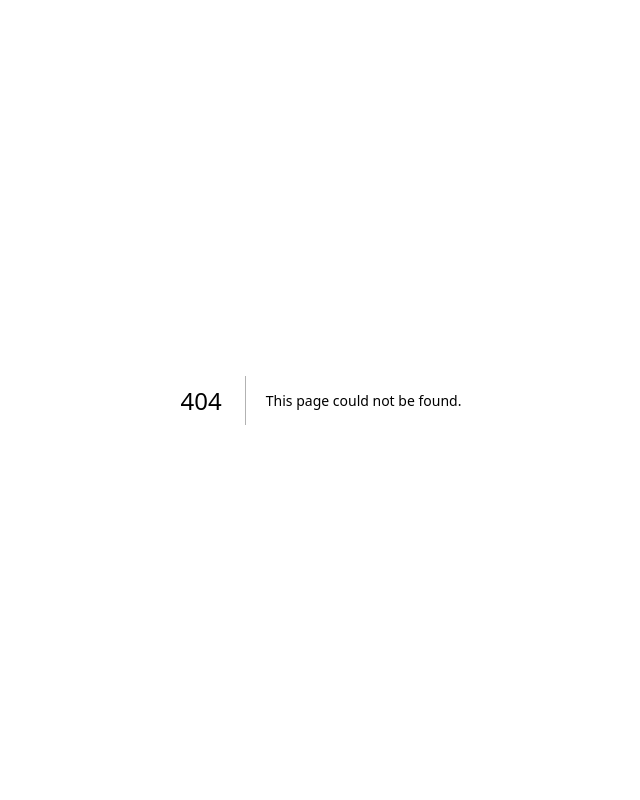
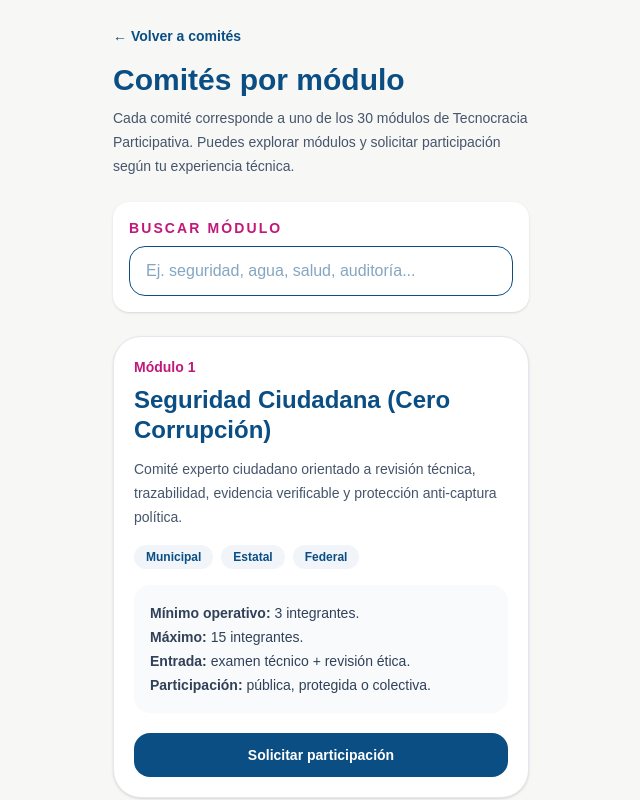
Before and after one commit to TecnocraciaParticipativaMexico/Plataforma, a Next.js app in the folder web/: page /comites/modulos in a window 1280 px wide. Before the commit this address had no page. Shown: the top 800 px of the page, without its empty margins (319-959 px from the left). Built offline with nearby package versions, Linux system fonts and the light colour scheme.

Commit message:
feat: crear explorador de modulos de comites expertos

```diff
--- /dev/null
+++ b/web/app/comites/modulos/page.tsx
@@ -0,0 +1,116 @@
+"use client";
+
+import Link from "next/link";
+import { useMemo, useState } from "react";
+import { modulosTecnocracia } from "../../lib/modulosTecnocracia";
+
+export default function ModulosComitesPage() {
+  const [busqueda, setBusqueda] = useState("");
+
+  const modulos = useMemo(() => {
+    return modulosTecnocracia.filter((m) =>
+      `${m.id} ${m.nombre}`
+        .toLowerCase()
+        .includes(busqueda.toLowerCase())
+    );
+  }, [busqueda]);
+
+  return (
+    <main className="min-h-screen bg-[#F7F7F5] text-[#0A4E84]">
+      <div className="mx-auto max-w-md px-4 py-6">
+        <Link
+          href="/comites"
+          className="mb-4 inline-block text-sm font-semibold"
+        >
+          ← Volver a comités
+        </Link>
+
+        <h1 className="mb-2 text-3xl font-bold">
+          Comités por módulo
+        </h1>
+
+        <p className="mb-6 text-sm leading-6 text-slate-600">
+          Cada comité corresponde a uno de los 30 módulos de Tecnocracia
+          Participativa. Puedes explorar módulos y solicitar participación
+          según tu experiencia técnica.
+        </p>
+
+        <div className="mb-6 rounded-2xl bg-white p-4 shadow-sm">
+          <div className="mb-2 text-sm font-bold uppercase tracking-[0.15em] text-[#C2187A]">
+            Buscar módulo
+          </div>
+
+          <input
+            value={busqueda}
+            onChange={(e) => setBusqueda(e.target.value)}
+            placeholder="Ej. seguridad, agua, salud, auditoría..."
+            className="w-full rounded-2xl border border-[#0A4E84] bg-white px-4 py-3 text-base outline-none"
+          />
+        </div>
+
+        <div className="space-y-4">
+          {modulos.map((modulo) => (
+            <div
+              key={modulo.id}
+              className="rounded-[28px] border border-slate-200 bg-white p-5 shadow-sm"
+            >
+              <div className="mb-2 text-sm font-bold text-[#C2187A]">
+                Módulo {modulo.id}
+              </div>
+
+              <h2 className="mb-3 text-2xl font-bold leading-tight">
+                {modulo.nombre}
+              </h2>
+
+              <p className="mb-4 text-sm leading-6 text-slate-600">
+                Comité experto ciudadano orientado a revisión técnica,
+                trazabilidad, evidencia verificable y protección
+                anti-captura política.
+              </p>
+
+              <div className="mb-4 flex flex-wrap gap-2">
+                <span className="rounded-full bg-slate-100 px-3 py-1 text-xs font-semibold">
+                  Municipal
+                </span>
+
+                <span className="rounded-full bg-slate-100 px-3 py-1 text-xs font-semibold">
+                  Estatal
+                </span>
+
+                <span className="rounded-full bg-slate-100 px-3 py-1 text-xs font-semibold">
+                  Federal
+                </span>
+              </div>
+
+              <div className="rounded-2xl bg-slate-50 p-4 text-sm leading-6 text-slate-700">
+                <div>
+                  <strong>Mínimo operativo:</strong> 3 integrantes.
+                </div>
+
+                <div>
+                  <strong>Máximo:</strong> 15 integrantes.
+                </div>
+
+                <div>
+                  <strong>Entrada:</strong> examen técnico + revisión ética.
+                </div>
+
+                <div>
+                  <strong>Participación:</strong> pública, protegida o
+                  colectiva.
+                </div>
+              </div>
+
+              <Link
+                href={`/comites/solicitar?modulo=${modulo.id}`}
+                className="mt-5 block w-full rounded-2xl bg-[#0A4E84] px-4 py-3 text-center text-sm font-bold text-white"
+              >
+                Solicitar participación
+              </Link>
+            </div>
+          ))}
+        </div>
+      </div>
+    </main>
+  );
+}
```
